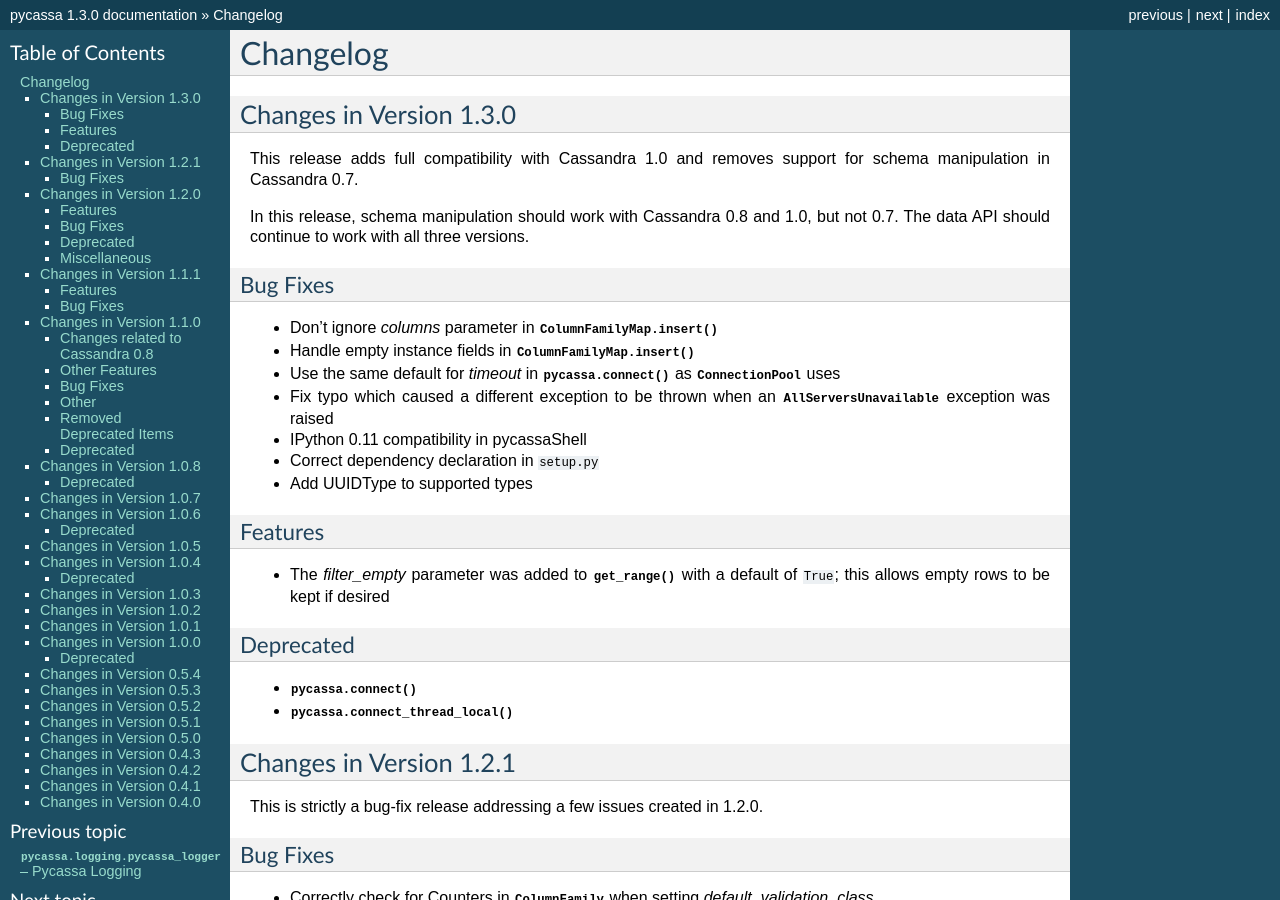
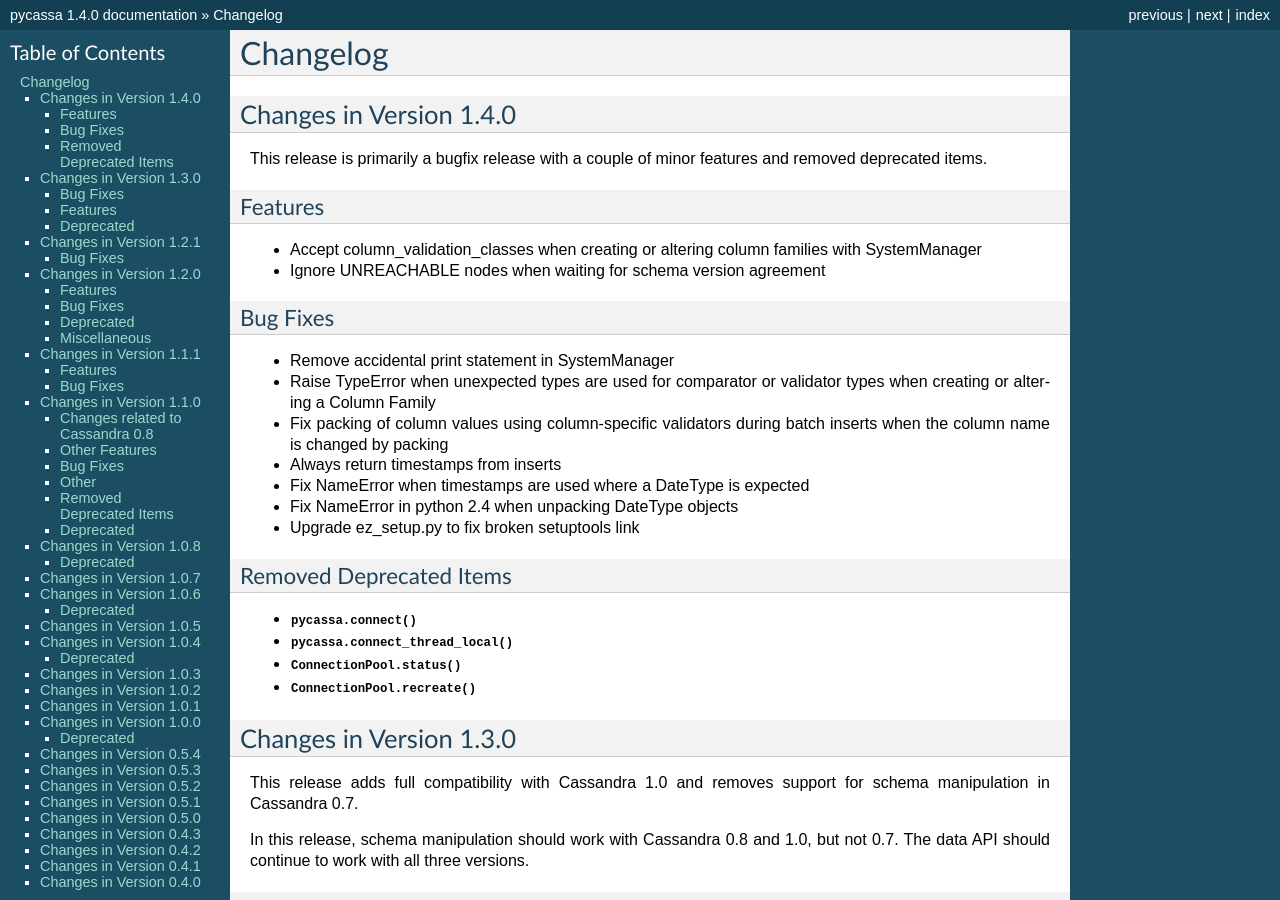
Before and after one commit to pycassa/pycassa, a Sphinx documentation site: the page built from doc/changelog.rst, in a window 1280 px wide and 900 px high. Built offline with Sphinx 7.4.7, drawn with Linux system fonts in a browser that asks for light colours; some of the changed text lies outside the part shown.

Commit message:
Bump version to 1.4.0

```diff
--- a/doc/changelog.rst
+++ b/doc/changelog.rst
@@ -1,5 +1,39 @@
 Changelog
 =========
+
+Changes in Version 1.4.0
+------------------------
+This release is primarily a bugfix release with a couple
+of minor features and removed deprecated items.
+
+Features
+~~~~~~~~
+- Accept column_validation_classes when creating or altering
+  column families with SystemManager
+- Ignore UNREACHABLE nodes when waiting for schema version
+  agreement
+
+Bug Fixes
+~~~~~~~~~
+- Remove accidental print statement in SystemManager
+- Raise TypeError when unexpected types are used for
+  comparator or validator types when creating or altering
+  a Column Family
+- Fix packing of column values using column-specific validators
+  during batch inserts when the column name is changed by packing
+- Always return timestamps from inserts
+- Fix NameError when timestamps are used where a DateType is
+  expected
+- Fix NameError in python 2.4 when unpacking DateType objects
+- Upgrade ez_setup.py to fix broken setuptools link
+
+Removed Deprecated Items
+~~~~~~~~~~~~~~~~~~~~~~~~
+- :meth:`pycassa.connect()`
+- :meth:`pycassa.connect_thread_local()`
+- :meth:`.ConnectionPool.status()`
+- :meth:`.ConnectionPool.recreate()`
+
 
 Changes in Version 1.3.0
 ------------------------
--- a/doc/conf.py
+++ b/doc/conf.py
@@ -33,9 +33,9 @@
 # built documents.
 #
 # The short X.Y version.
-version = '1.3'
+version = '1.4'
 # The full version, including alpha/beta/rc tags.
-release = '1.3.0'
+release = '1.4.0'
 
 # List of documents that shouldn't be included in the build.
 unused_docs = []
--- a/setup.py
+++ b/setup.py
@@ -2,7 +2,6 @@
 # -*- coding: utf-8 -*-
 #
 
-import sys
 import os
 
 try:
@@ -24,7 +23,7 @@
 
 from distutils.cmd import Command
 
-version_tuple = (1, 3, 0)
+version_tuple = (1, 4, 0)
 __version__ = '.'.join(map(str, version_tuple))
 
 long_description = """pycassa is a python client library for Apache Cassandra with the following features:
```
Also changed, not shown: 1 other file.
